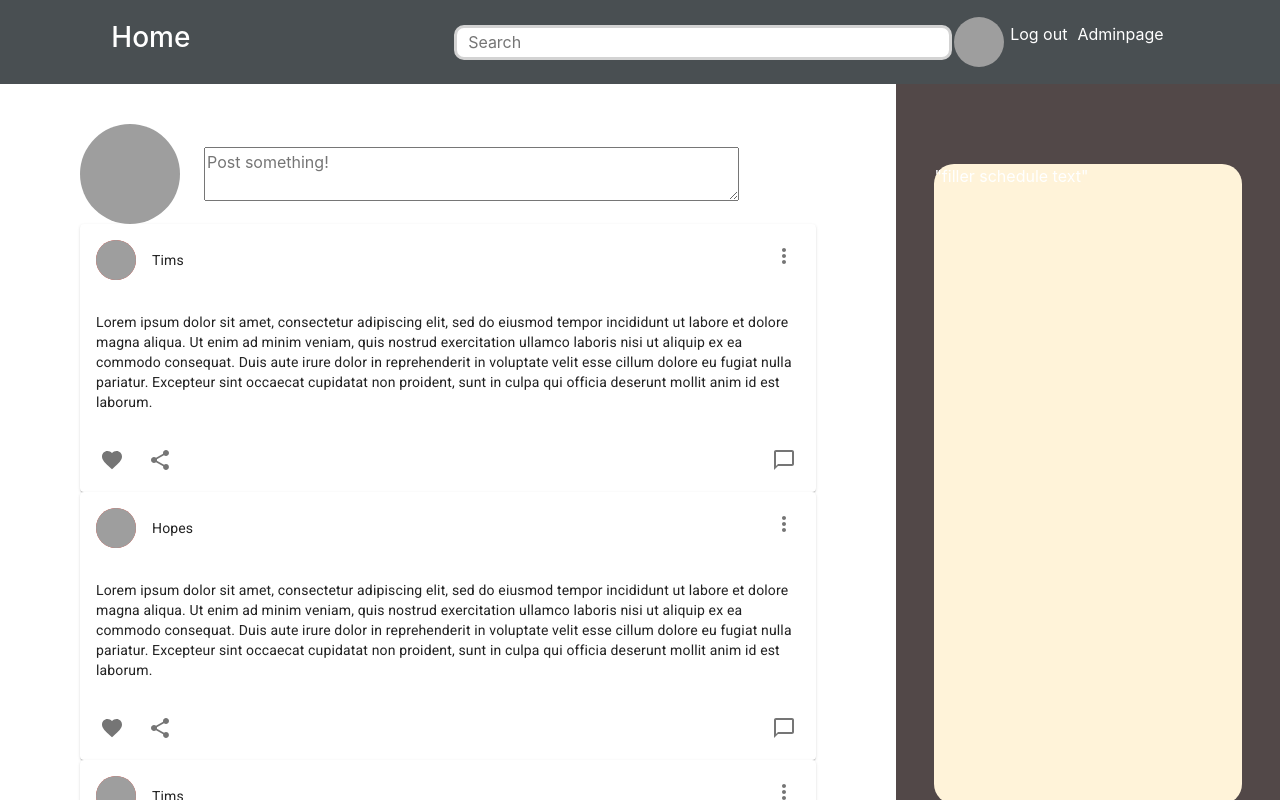
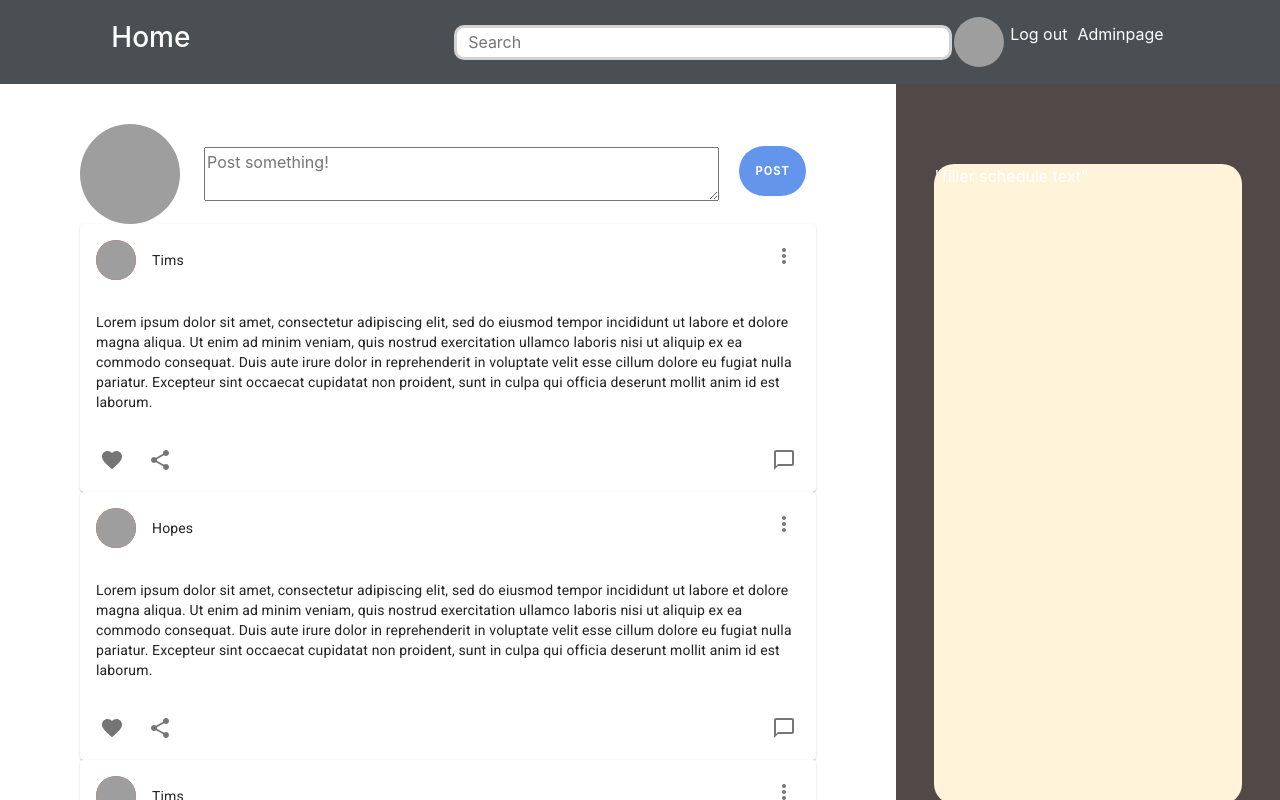
Before and after one commit to t-jung/African-Impact-Project, a React (Create React App) app in the folder c01/: page /feed in a window 1280 px wide. Built offline with nearby package versions, Linux system fonts and the light colour scheme; grey boxes are pictures that could not be loaded.

Commit message:
fixed invisible post button on feed

```diff
--- a/c01/src/FeedComponents/Feed.css
+++ b/c01/src/FeedComponents/Feed.css
@@ -105,3 +105,9 @@ border-color: transparent;
   box-shadow: 1px 1px 1px #999;
   margin-right: 100px;
 }
+
+.btn_post_blog{
+  background: cornflowerblue;
+  margin-left: 20px;
+  margin-bottom:13px;
+}
--- a/c01/src/FeedComponents/Feed.js
+++ b/c01/src/FeedComponents/Feed.js
@@ -81,7 +81,7 @@ function Feed() {
                             src="https://cdn.discordapp.com/attachments/829661320923447326/860355801931579422/unknown.png"
                         />
                     <textarea rows="2" cols="100" placeholder="Post something!"></textarea>
-                    <button class="btn" >  POST  </button>
+                    <button class="btn btn_post_blog" >  POST  </button>
                 </div>
                 <div class="feed_top">
                     <SingleFeed feedList={feedList}/>
```
